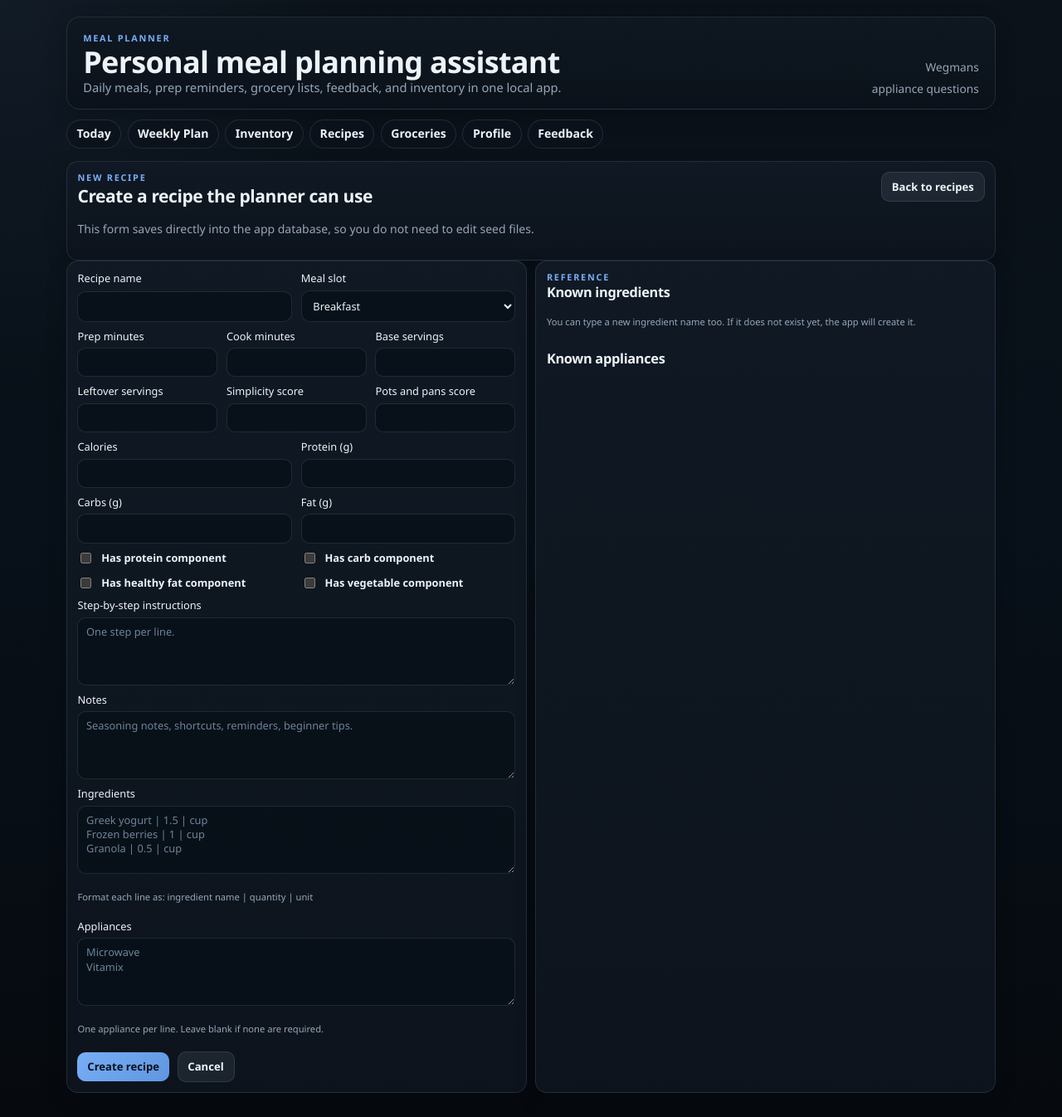
After one commit to mattdh12/meal_planner, a FastAPI app: template src/meal_planner/web/templates/recipe_form.html in a window 1280 px wide. The commit adds this page. Shown: the whole page at 83% size. Run offline with FastAPI, Linux system fonts and the light colour scheme; the template is opened without the code that fills it, so the values that code supplies are empty.

Commit message:
Add in-app recipe management

```diff
--- a/src/meal_planner/web/app.py
+++ b/src/meal_planner/web/app.py
@@ -3,7 +3,7 @@ from __future__ import annotations
 from datetime import date, datetime
 from pathlib import Path
 
-from fastapi import FastAPI, Request
+from fastapi import FastAPI, HTTPException, Request
 from fastapi.responses import RedirectResponse
 from fastapi.staticfiles import StaticFiles
 from fastapi.templating import Jinja2Templates
@@ -18,6 +18,7 @@ from meal_planner.services import (
     PlannerService,
     ProfileService,
     RecipeService,
+    RecipeValidationError,
 )
 from meal_planner.storage import Database, PlannedMeal
 
@@ -58,6 +59,56 @@ def _ordered_meals(meals: object) -> object:
     return sorted(meals, key=lambda meal: (slot_order.get(getattr(meal, "meal_slot", ""), 999), getattr(meal, "id", 0)))
 
 
+def _recipe_form_values(recipe=None, ingredient_lines: str = "", appliance_lines: str = "", form_data: dict | None = None) -> dict:
+    if form_data is not None:
+        return form_data
+    if recipe is None:
+        return {
+            "name": "",
+            "meal_slot": "dinner",
+            "prep_minutes": 10,
+            "cook_minutes": 0,
+            "simplicity_score": 3,
+            "pots_pans_score": 2,
+            "servings": 1,
+            "leftover_servings": 0,
+            "calories": 400,
+            "protein_g": 20,
+            "carbs_g": 40,
+            "fat_g": 15,
+            "has_protein_component": True,
+            "has_carb_component": True,
+            "has_healthy_fat_component": False,
+            "has_vegetable_component": False,
+            "instructions": "",
+            "notes": "",
+            "ingredient_lines": ingredient_lines,
+            "appliance_lines": appliance_lines,
+        }
+    return {
+        "name": recipe.name,
+        "meal_slot": recipe.meal_slot,
+        "prep_minutes": recipe.prep_minutes,
+        "cook_minutes": recipe.cook_minutes,
+        "simplicity_score": recipe.simplicity_score,
+        "pots_pans_score": recipe.pots_pans_score,
+        "servings": recipe.servings,
+        "leftover_servings": recipe.leftover_servings,
+        "calories": recipe.calories,
+        "protein_g": recipe.protein_g,
+        "carbs_g": recipe.carbs_g,
+        "fat_g": recipe.fat_g,
+        "has_protein_component": recipe.has_protein_component,
+        "has_carb_component": recipe.has_carb_component,
+        "has_healthy_fat_component": recipe.has_healthy_fat_component,
+        "has_vegetable_component": recipe.has_vegetable_component,
+        "instructions": recipe.instructions,
+        "notes": recipe.notes,
+        "ingredient_lines": ingredient_lines,
+        "appliance_lines": appliance_lines,
+    }
+
+
 def create_app(database_path: Path | None = None) -> FastAPI:
     app = FastAPI(title="Meal Planner", version="0.1.0")
     app.state.database = Database(database_path=database_path)
@@ -67,6 +118,36 @@ def create_app(database_path: Path | None = None) -> FastAPI:
     app.state.templates.env.filters["ordered_meals"] = _ordered_meals
     app.state.ai_adapter = AIPlannerAdapter()
     app.mount("/static", StaticFiles(directory=str(STATIC_DIR)), name="static")
+
+    def _render_recipe_form(
+        request: Request,
+        recipe=None,
+        form_values: dict | None = None,
+        error_message: str | None = None,
+        status_code: int = 200,
+    ) -> object:
+        with app.state.database.session() as session:
+            recipe_service = RecipeService(session)
+            profile_service = ProfileService(session)
+            appliance_service = ApplianceService(session)
+            ingredient_lines = recipe_service.ingredient_line_text(recipe) if recipe is not None else ""
+            appliance_lines = recipe_service.appliance_line_text(recipe) if recipe is not None else ""
+            context = _base_context(request, profile_service.get_profile(), len(appliance_service.unresolved()))
+            context.update(
+                {
+                    "recipe": recipe,
+                    "form_values": _recipe_form_values(
+                        recipe=recipe,
+                        ingredient_lines=ingredient_lines,
+                        appliance_lines=appliance_lines,
+                        form_data=form_values,
+                    ),
+                    "error_message": error_message,
+                    "available_ingredients": recipe_service.list_ingredients(),
+                    "available_appliances": appliance_service.list_appliances(),
+                }
+            )
+            return app.state.templates.TemplateResponse(request, "recipe_form.html", context, status_code=status_code)
 
     @app.get("/")
     async def root() -> RedirectResponse:
@@ -195,6 +276,46 @@ def create_app(database_path: Path | None = None) -> FastAPI:
             context.update({"recipes": recipe_service.list_recipes()})
             return app.state.templates.TemplateResponse(request, "recipes.html", context)
 
+    @app.get("/recipes/new")
+    async def new_recipe(request: Request) -> object:
+        return _render_recipe_form(request)
+
+    @app.post("/recipes/new")
+    async def create_recipe(request: Request) -> object:
+        form = await request.form()
+        form_values = {
+            "name": str(form.get("name") or "").strip(),
+            "meal_slot": str(form.get("meal_slot") or "dinner"),
+            "prep_minutes": int(str(form.get("prep_minutes") or 0)),
+            "cook_minutes": int(str(form.get("cook_minutes") or 0)),
+            "simplicity_score": int(str(form.get("simplicity_score") or 3)),
+            "pots_pans_score": int(str(form.get("pots_pans_score") or 2)),
+            "servings": int(str(form.get("servings") or 1)),
+            "leftover_servings": int(str(form.get("leftover_servings") or 0)),
+            "calories": int(str(form.get("calories") or 0)),
+            "protein_g": int(str(form.get("protein_g") or 0)),
+            "carbs_g": int(str(form.get("carbs_g") or 0)),
+            "fat_g": int(str(form.get("fat_g") or 0)),
+            "has_protein_component": form.get("has_protein_component") is not None,
+            "has_carb_component": form.get("has_carb_component") is not None,
+            "has_healthy_fat_component": form.get("has_healthy_fat_component") is not None,
+            "has_vegetable_component": form.get("has_vegetable_component") is not None,
+            "instructions": str(form.get("instructions") or ""),
+            "notes": str(form.get("notes") or ""),
+            "ingredient_lines": str(form.get("ingredient_lines") or ""),
+            "appliance_lines": str(form.get("appliance_lines") or ""),
+        }
+        try:
+            with app.state.database.session() as session:
+                recipe = RecipeService(session).upsert_recipe(
+                    payload=form_values,
+                    ingredient_lines=form_values["ingredient_lines"],
+                    appliance_lines=form_values["appliance_lines"],
+                )
+            return RedirectResponse(url=f"/recipes/{recipe.id}", status_code=303)
+        except RecipeValidationError as exc:
+            return _render_recipe_form(request, form_values=form_values, error_message=str(exc), status_code=400)
+
     @app.get("/recipes/{recipe_id}")
     async def recipe_detail(recipe_id: int, request: Request) -> object:
         with app.state.database.session() as session:
@@ -202,6 +323,8 @@ def create_app(database_path: Path | None = None) -> FastAPI:
             profile_service = ProfileService(session)
             appliance_service = ApplianceService(session)
             recipe = recipe_service.get_recipe(recipe_id)
+            if recipe is None:
+                raise HTTPException(status_code=404)
             microwave_available = any(
                 appliance.name.lower() == "microwave" and appliance.has_appliance
                 for appliance in appliance_service.list_appliances()
@@ -214,6 +337,63 @@ def create_app(database_path: Path | None = None) -> FastAPI:
                 }
             )
             return app.state.templates.TemplateResponse(request, "recipe_detail.html", context)
+
+    @app.get("/recipes/{recipe_id}/edit")
+    async def edit_recipe(recipe_id: int, request: Request) -> object:
+        with app.state.database.session() as session:
+            recipe = RecipeService(session).get_recipe(recipe_id)
+        if recipe is None:
+            raise HTTPException(status_code=404)
+        return _render_recipe_form(request, recipe=recipe)
+
+    @app.post("/recipes/{recipe_id}/edit")
+    async def update_recipe(recipe_id: int, request: Request) -> object:
+        form = await request.form()
+        form_values = {
+            "name": str(form.get("name") or "").strip(),
+            "meal_slot": str(form.get("meal_slot") or "dinner"),
+            "prep_minutes": int(str(form.get("prep_minutes") or 0)),
+            "cook_minutes": int(str(form.get("cook_minutes") or 0)),
+            "simplicity_score": int(str(form.get("simplicity_score") or 3)),
+            "pots_pans_score": int(str(form.get("pots_pans_score") or 2)),
+            "servings": int(str(form.get("servings") or 1)),
+            "leftover_servings": int(str(form.get("leftover_servings") or 0)),
+            "calories": int(str(form.get("calories") or 0)),
+            "protein_g": int(str(form.get("protein_g") or 0)),
+            "carbs_g": int(str(form.get("carbs_g") or 0)),
+            "fat_g": int(str(form.get("fat_g") or 0)),
+            "has_protein_component": form.get("has_protein_component") is not None,
+            "has_carb_component": form.get("has_carb_component") is not None,
+            "has_healthy_fat_component": form.get("has_healthy_fat_component") is not None,
+            "has_vegetable_component": form.get("has_vegetable_component") is not None,
+            "instructions": str(form.get("instructions") or ""),
+            "notes": str(form.get("notes") or ""),
+            "ingredient_lines": str(form.get("ingredient_lines") or ""),
+            "appliance_lines": str(form.get("appliance_lines") or ""),
+        }
+        try:
+            with app.state.database.session() as session:
+                recipe_service = RecipeService(session)
+                recipe = recipe_service.upsert_recipe(
+                    payload=form_values,
+                    ingredient_lines=form_values["ingredient_lines"],
+                    appliance_lines=form_values["appliance_lines"],
+                    recipe_id=recipe_id,
+                )
+                GroceryService(session).generate_weekly_list(start_of_week(date.today()), regenerate=True)
+            return RedirectResponse(url=f"/recipes/{recipe.id}", status_code=303)
+        except RecipeValidationError as exc:
+            with app.state.database.session() as session:
+                recipe = RecipeService(session).get_recipe(recipe_id)
+            if recipe is None:
+                raise HTTPException(status_code=404)
+            return _render_recipe_form(
+                request,
+                recipe=recipe,
+                form_values=form_values,
+                error_message=str(exc),
+                status_code=400,
+            )
 
     @app.post("/recipes/{recipe_id}/feedback")
     async def recipe_feedback(recipe_id: int, request: Request) -> RedirectResponse:
--- a/src/meal_planner/web/static/styles.css
+++ b/src/meal_planner/web/static/styles.css
@@ -212,6 +212,13 @@ h3 {
   align-items: flex-start;
 }
 
+.row-actions {
+  display: flex;
+  flex-wrap: wrap;
+  gap: 0.6rem;
+  align-items: center;
+}
+
 .meal-title {
   margin: 0.22rem 0 0.1rem;
   font-size: 0.9rem;
@@ -248,6 +255,12 @@ h3 {
   border-radius: var(--radius);
   padding: 0.72rem;
   border: 1px solid rgba(120, 174, 248, 0.14);
+}
+
+.error-callout {
+  margin-top: 0.85rem;
+  background: linear-gradient(135deg, rgba(208, 97, 97, 0.18), rgba(126, 35, 35, 0.12));
+  border-color: rgba(208, 97, 97, 0.25);
 }
 
 .shopping-note {
--- /dev/null
+++ b/src/meal_planner/web/templates/recipe_form.html
@@ -0,0 +1,163 @@
+{% extends "base.html" %}
+
+{% block title %}{{ "Edit Recipe" if recipe else "New Recipe" }} | Meal Planner{% endblock %}
+
+{% block content %}
+<section class="card">
+  <div class="row-between">
+    <div>
+      <p class="eyebrow">{{ "Edit recipe" if recipe else "New recipe" }}</p>
+      <h2>{{ recipe.name if recipe else "Create a recipe the planner can use" }}</h2>
+      <p class="muted">This form saves directly into the app database, so you do not need to edit seed files.</p>
+    </div>
+    <a class="button-link secondary" href="{% if recipe %}/recipes/{{ recipe.id }}{% else %}/recipes{% endif %}">
+      {% if recipe %}Back to recipe{% else %}Back to recipes{% endif %}
+    </a>
+  </div>
+  {% if error_message %}
+  <div class="callout error-callout">
+    <strong>Could not save recipe</strong>
+    <p>{{ error_message }}</p>
+  </div>
+  {% endif %}
+</section>
+
+<section class="grid two">
+  <article class="card">
+    <form method="post" action="{% if recipe %}/recipes/{{ recipe.id }}/edit{% else %}/recipes/new{% endif %}">
+      <div class="grid two">
+        <label>
+          Recipe name
+          <input type="text" name="name" value="{{ form_values.name }}" required>
+        </label>
+        <label>
+          Meal slot
+          <select name="meal_slot">
+            {% for slot in ["breakfast", "lunch", "snack", "dinner"] %}
+            <option value="{{ slot }}" {% if form_values.meal_slot == slot %}selected{% endif %}>{{ slot|title }}</option>
+            {% endfor %}
+          </select>
+        </label>
+      </div>
+
+      <div class="grid three">
+        <label>
+          Prep minutes
+          <input type="number" min="0" name="prep_minutes" value="{{ form_values.prep_minutes }}">
+        </label>
+        <label>
+          Cook minutes
+          <input type="number" min="0" name="cook_minutes" value="{{ form_values.cook_minutes }}">
+        </label>
+        <label>
+          Base servings
+          <input type="number" min="1" name="servings" value="{{ form_values.servings }}">
+        </label>
+      </div>
+
+      <div class="grid three">
+        <label>
+          Leftover servings
+          <input type="number" min="0" name="leftover_servings" value="{{ form_values.leftover_servings }}">
+        </label>
+        <label>
+          Simplicity score
+          <input type="number" min="1" max="5" name="simplicity_score" value="{{ form_values.simplicity_score }}">
+        </label>
+        <label>
+          Pots and pans score
+          <input type="number" min="1" max="5" name="pots_pans_score" value="{{ form_values.pots_pans_score }}">
+        </label>
+      </div>
+
+      <div class="grid two">
+        <label>
+          Calories
+          <input type="number" min="0" name="calories" value="{{ form_values.calories }}">
+        </label>
+        <label>
+          Protein (g)
+          <input type="number" min="0" name="protein_g" value="{{ form_values.protein_g }}">
+        </label>
+      </div>
+
+      <div class="grid two">
+        <label>
+          Carbs (g)
+          <input type="number" min="0" name="carbs_g" value="{{ form_values.carbs_g }}">
+        </label>
+        <label>
+          Fat (g)
+          <input type="number" min="0" name="fat_g" value="{{ form_values.fat_g }}">
+        </label>
+      </div>
+
+      <div class="grid two">
+        <label class="checkbox-row">
+          <input type="checkbox" name="has_protein_component" {% if form_values.has_protein_component %}checked{% endif %}>
+          Has protein component
+        </label>
+        <label class="checkbox-row">
+          <input type="checkbox" name="has_carb_component" {% if form_values.has_carb_component %}checked{% endif %}>
+          Has carb component
+        </label>
+        <label class="checkbox-row">
+          <input type="checkbox" name="has_healthy_fat_component" {% if form_values.has_healthy_fat_component %}checked{% endif %}>
+          Has healthy fat component
+        </label>
+        <label class="checkbox-row">
+          <input type="checkbox" name="has_vegetable_component" {% if form_values.has_vegetable_component %}checked{% endif %}>
+          Has vegetable component
+        </label>
+      </div>
+
+      <label>
+        Step-by-step instructions
+        <textarea name="instructions" placeholder="One step per line.">{{ form_values.instructions }}</textarea>
+      </label>
+
+      <label>
+        Notes
+        <textarea name="notes" placeholder="Seasoning notes, shortcuts, reminders, beginner tips.">{{ form_values.notes }}</textarea>
+      </label>
+
+      <label>
+        Ingredients
+        <textarea name="ingredient_lines" placeholder="Greek yogurt | 1.5 | cup&#10;Frozen berries | 1 | cup&#10;Granola | 0.5 | cup">{{ form_values.ingredient_lines }}</textarea>
+      </label>
+      <p class="muted tiny">Format each line as: ingredient name | quantity | unit</p>
+
+      <label>
+        Appliances
+        <textarea name="appliance_lines" placeholder="Microwave&#10;Vitamix">{{ form_values.appliance_lines }}</textarea>
+      </label>
+      <p class="muted tiny">One appliance per line. Leave blank if none are required.</p>
+
+      <div class="row-actions">
+        <button type="submit">{% if recipe %}Save recipe changes{% else %}Create recipe{% endif %}</button>
+        <a class="button-link secondary" href="{% if recipe %}/recipes/{{ recipe.id }}{% else %}/recipes{% endif %}">Cancel</a>
+      </div>
+    </form>
+  </article>
+
+  <article class="card">
+    <p class="eyebrow">Reference</p>
+    <h3>Known ingredients</h3>
+    <p class="muted tiny">You can type a new ingredient name too. If it does not exist yet, the app will create it.</p>
+    <div class="badge-row">
+      {% for ingredient in available_ingredients %}
+      <span class="pill">{{ ingredient.name }}</span>
+      {% endfor %}
+    </div>
+
+    <div class="appliance-stack">
+      <h3>Known appliances</h3>
+      <div class="badge-row">
+        {% for appliance in available_appliances %}
+        <span class="pill">{{ appliance.name }}</span>
+        {% endfor %}
+      </div>
+    </div>
+  </article>
+</section>
+{% endblock %}
```
Also changed, not shown: src/meal_planner/services.py (+173 -0 lines), src/meal_planner/web/templates/recipe_detail.html (+7 -2 lines), src/meal_planner/web/templates/recipes.html (+13 -4 lines), tests/test_routes.py (+91 -1 lines).
